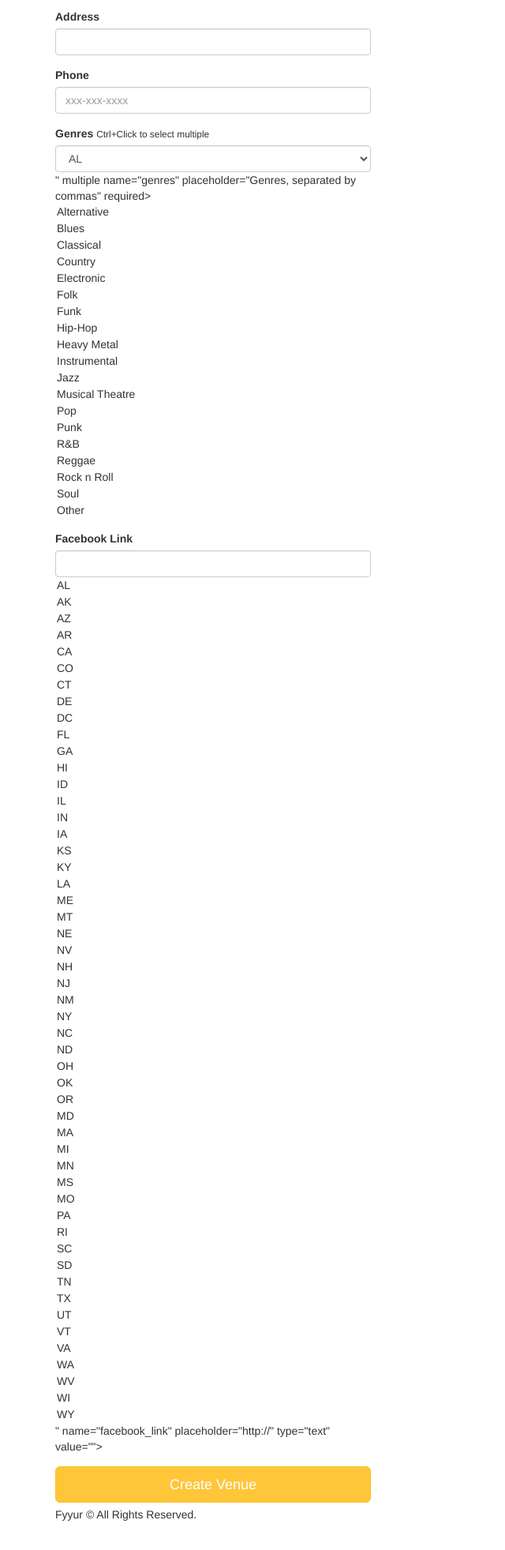
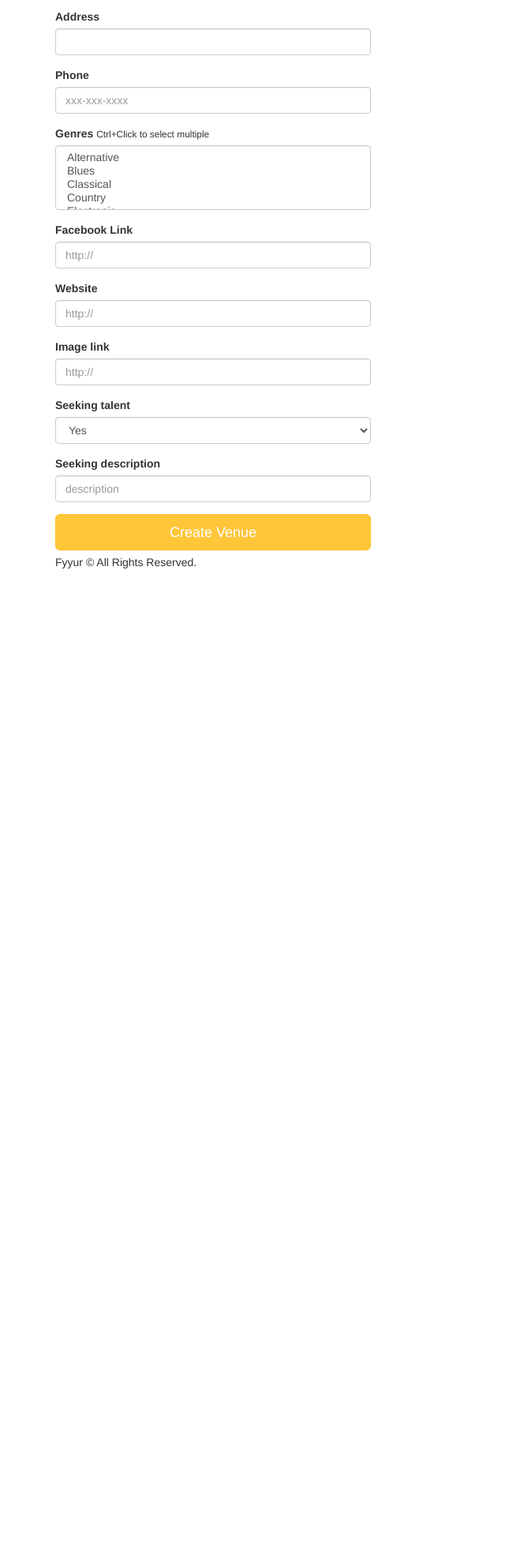
Before and after one commit to hassanRadwa/Fyyur, a Flask app: page /venues/create in a window 1280 px wide. Shown: the part 273-2236 px from the top of the page at 79% size, without its empty margins (0-640 px from the left). After the commit the page ends 993 px from the top, so only its background shows below. Run offline with Flask 2, Linux system fonts and the light colour scheme; some libraries are stand-ins or nearby versions.

Commit message:
create venue and show

```diff
--- a/projects/01_fyyur/starter_code/app.py
+++ b/projects/01_fyyur/starter_code/app.py
@@ -273,12 +273,55 @@
   print('Hi, create_venue_submission')
   # TODO: insert form data as a new Venue record in the db, instead
   # TODO: modify data to be the data object returned from db insertion
+  try:
+    #form = ArtistForm()
+    #genres
+    genrestxt=''
+    print('create_venue_submission: request.form ')
+    f = request.form
+    for key in f.keys():
+      for value in f.getlist(key):
+        print (key,":",value)
 
-  # on successful db insert, flash success
-  flash('Venue ' + request.form['name'] + ' was successfully listed!')
-  # TODO: on unsuccessful db insert, flash an error instead.
+    for value in f.getlist('genres'):
+      print("genres: ",value)
+      genrestxt = genrestxt+value+','
+    genrestxt = genrestxt[:-1] # remove last char ','
+    print('create_artist_submission: genrestxt ' + genrestxt)
+    newVenue = Venue()
+    newVenue.genres              = genrestxt
+    newVenue.name                = f.get('name')
+    newVenue.city                = f.get('city')
+    newVenue.state               = f.get('state')
+    newVenue.address             = f.get('address')
+    newVenue.phone               = f.get('phone')
+    newVenue.website             = f.get('website')
+    newVenue.facebook_link       = f.get('facebook_link')
+    if f.get('seeking_talent').lower() == 'true' :
+      newVenue.seeking_talent       = True
+    else:
+      newVenue.seeking_talent       = False
+    newVenue.seeking_description = f.get('seeking_description')
+    newVenue.image_link          = f.get('image_link')
+    print('create_venue_submission: print newVenue')
+    attrs = vars(newVenue)
+    print(', '.join("%s: %s" % item for item in attrs.items()))
+    db.session.add(newVenue)
+    print('create_artist_submission: after add')
+    db.session.commit()
+    print('create_Venue_submission: after commit')
+    # on successful db insert, flash success
+    flash('Venue ' + request.form['name'] + ' was successfully listed!')
+    print('create_Venue_submission: after flash')
+  except:# TODO: on unsuccessful db insert, flash an error instead.
   # e.g., flash('An error occurred. Venue ' + data.name + ' could not be listed.')
   # see: http://flask.pocoo.org/docs/1.0/patterns/flashing/
+    print('create_artist_submission: except')
+    db.session.rollback()
+    flash('An error occurred. Artist ' + request.form['name'] + ' could not be listed.')
+  finally:
+    print('create_artist_submission: finally')
+    db.session.close()
   return render_template('pages/home.html')
 
 @app.route('/venues/<venue_id>', methods=['DELETE'])
@@ -507,16 +550,6 @@
       newArtist.seeking_venue       = False
     newArtist.seeking_description = f.get('seeking_description')
     newArtist.image_link          = f.get('image_link')
-    # newArtist.genres              = "Alternative,Blues"
-    # newArtist.name                = "Radwa Hassan"
-    # newArtist.city                = "Munchen"
-    # newArtist.state               = "AL"
-    # newArtist.phone               = "123-123-1234"
-    # newArtist.website             = "https://www.facebook.com/?ref=logo"
-    # newArtist.facebook_link       = "https://www.facebook.com/?ref=logo"
-    #newArtist.seeking_venue       = True
-    # newArtist.seeking_description = "seeking desc"
-    # newArtist.image_link          = "https://www.facebook.com/?ref=logo"
     print('create_artist_submission: print newArtist')
     attrs = vars(newArtist)
     print(', '.join("%s: %s" % item for item in attrs.items()))
@@ -609,12 +642,34 @@
   print('Hi, create_show_submission')
   # called to create new shows in the db, upon submitting new show listing form
   # TODO: insert form data as a new Show record in the db, instead
-
-  # on successful db insert, flash success
-  flash('Show was successfully listed!')
-  # TODO: on unsuccessful db insert, flash an error instead.
-  # e.g., flash('An error occurred. Show could not be listed.')
-  # see: http://flask.pocoo.org/docs/1.0/patterns/flashing/
+  try:
+    f = request.form
+    newShow = Show()
+    newShow.artist_id  = f.get('artist_id')
+    newShow.venue_id   = f.get('venue_id')
+    newShow.start_time = f.get('start_time')
+    print('create_Show_submission: print newShow')
+    attrs = vars(newShow)
+    print(', '.join("%s: %s" % item for item in attrs.items()))
+    db.session.add(newShow)
+    print('create_Show_submission: after add')
+    db.session.commit()
+    print('create_Show_submission: after commit')
+    # on successful db insert, flash success
+    flash('Show was successfully listed!')
+    print('create_Show_submission: after flash')
+  except:
+    # TODO: on unsuccessful db insert, flash an error instead.
+    # # e.g., flash('An error occurred. Artist ' + artistForm.name.data + ' could not be listed.')
+    print('create_Show_submission: except')
+    db.session.rollback()
+    # TODO: on unsuccessful db insert, flash an error instead.
+    # e.g., flash('An error occurred. Show could not be listed.')
+    # see: http://flask.pocoo.org/docs/1.0/patterns/flashing/
+    flash('An error occurred. Show could not be listed.')
+  finally:
+    print('create_Show_submission: finally')
+    db.session.close()
   return render_template('pages/home.html')
 
 @app.errorhandler(404)
--- a/projects/01_fyyur/starter_code/forms.py
+++ b/projects/01_fyyur/starter_code/forms.py
@@ -116,6 +116,18 @@
     facebook_link = StringField(
         'facebook_link', validators=[URL()]
     )
+    website = StringField(
+        'website', validators=[URL()]
+    )
+    image_link = StringField(
+        'image_link', validators=[URL()]
+    )
+    seeking_talent = SelectField(
+        'seeking_talent',choices=[(True, 'Yes'), (False, 'No')], validators=[DataRequired()]
+    )
+    seeking_description = StringField(
+        'seeking_description'
+    )
 
 class ArtistForm(Form):
     name = StringField(
--- a/projects/01_fyyur/starter_code/templates/forms/new_venue.html
+++ b/projects/01_fyyur/starter_code/templates/forms/new_venue.html
@@ -30,12 +30,28 @@
       <div class="form-group">
         <label for="genres">Genres</label>
         <small>Ctrl+Click to select multiple</small>
-        {{ form.genres(class_ = 'form-control', placeholder='Genres, separated by commas', id=form.state, autofocus = true) }}
+        {{ form.genres(class_ = 'form-control', placeholder='Genres, separated by commas', id=form.state.id, autofocus = true) }}
       </div>
       <div class="form-group">
-          <label for="genres">Facebook Link</label>
-          {{ form.facebook_link(class_ = 'form-control', placeholder='http://', id=form.state, autofocus = true) }}
+          <label for="facebook_link">Facebook Link</label>
+          {{ form.facebook_link(class_ = 'form-control', placeholder='http://', id=form.state.id, autofocus = true) }}
         </div>
+        <div class="form-group">
+            <label for="website">Website</label>
+            {{ form.website(class_ = 'form-control', placeholder='http://', id=form.state.id, autofocus = true) }}
+          </div>
+        <div class="form-group">
+            <label for="image_link">Image link</label>
+            {{ form.image_link(class_ = 'form-control', placeholder='http://', id=form.state.id, autofocus = true) }}
+          </div>
+        <div class="form-group">
+            <label for="seeking_talent">Seeking talent</label>
+            {{ form.seeking_talent(class_ = 'form-control', id=form.state.id, autofocus = true) }}
+          </div>
+          <div class="form-group">
+            <label for="seeking_description">Seeking description</label>
+            {{ form.seeking_description(class_ = 'form-control', placeholder='description', id=form.state.id, autofocus = true) }}
+            </div>
       <input type="submit" value="Create Venue" class="btn btn-primary btn-lg btn-block">
     </form>
   </div>
```
